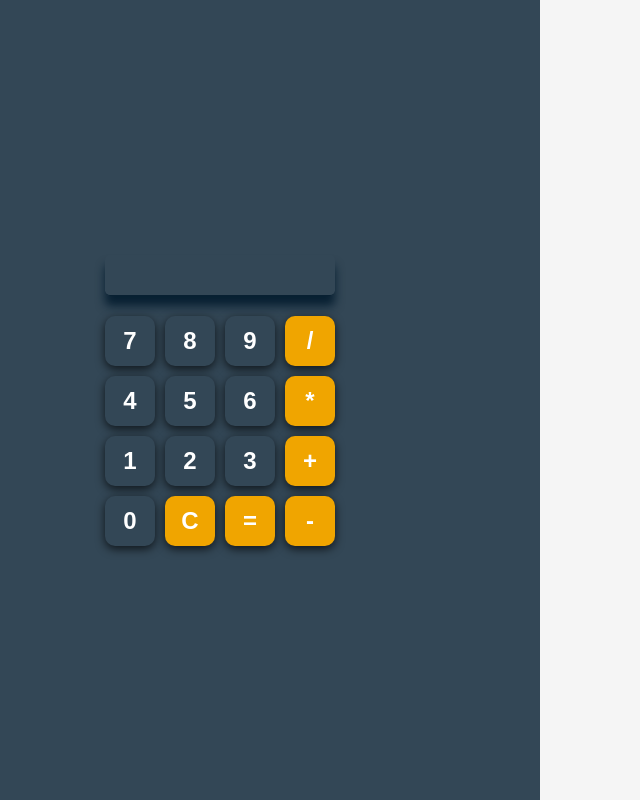
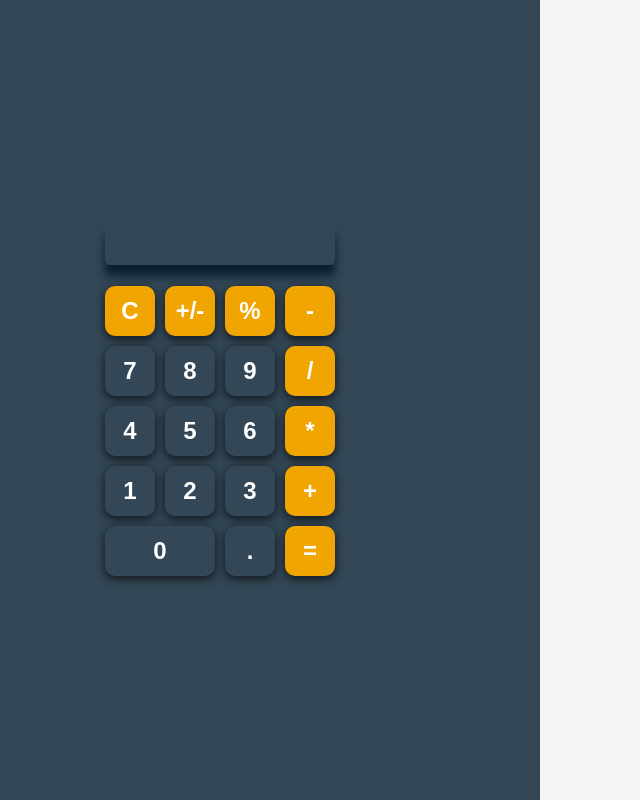
Before and after one commit to MatheoDev/calculate-js, a React (Create React App) app: page / in a window 1280 px wide. Shown: the whole page, without its empty margins (100-740 px from the left). Built offline with nearby package versions, Linux system fonts and the light colour scheme.

Commit message:
add: adding btn % . & +/- and gestion of size

```diff
--- a/src/Components/Button/Button.css
+++ b/src/Components/Button/Button.css
@@ -1,7 +1,6 @@
 input.btn {
   transition: 0.2s;
   border: none;
-  width: 50px;
   height: 50px;
   border-radius: 10px;
   cursor: pointer;
--- a/src/Components/Button/Button.js
+++ b/src/Components/Button/Button.js
@@ -8,9 +8,10 @@ import './Button.css'
  * @param {Function} click
  * @returns {JSX}
  */
-const Button = ({ text, type, click }) => {
+const Button = ({ text, type, size, click }) => {
   // style du bouton en fonction du type
   const styled = {
+    width: size === 'big' ? '110px' : '50px',
     backgroundColor: type === "primary" ? "#F0A500" : "#334756",
     color: type === "primary" ? "#fff" : "#fff",
   }
--- a/src/Components/Calculate/Calculate.js
+++ b/src/Components/Calculate/Calculate.js
@@ -14,7 +14,7 @@ const Calculate = ({result, handleClick}) => {
       <input type="text" className="calculate__display--input" value={result} readOnly/>
       <div className='calculate__display--container'>
         {json.calculate.map((char, index) => (
-          <Button key={index} text={char.value} type={char.type} click={handleClick} />
+          <Button key={index} text={char.value} type={char.type} click={handleClick} size={char.size} />
         ))}
       </div>
     </div>
--- a/src/Data/calculate.json
+++ b/src/Data/calculate.json
@@ -1,20 +1,23 @@
 {
   "calculate": [
-    { "value": "7", "type": "secondary" },
-    { "value": "8", "type": "secondary" },
-    { "value": "9", "type": "secondary" },
-    { "value": "/", "type": "primary" },
-    { "value": "4", "type": "secondary" },
-    { "value": "5", "type": "secondary" },
-    { "value": "6", "type": "secondary" },
-    { "value": "*", "type": "primary" },
-    { "value": "1", "type": "secondary" },
-    { "value": "2", "type": "secondary" },
-    { "value": "3", "type": "secondary" },
-    { "value": "+", "type": "primary" },
-    { "value": "0", "type": "secondary" },
-    { "value": "C", "type": "primary" },
-    { "value": "=", "type": "primary" },
-    { "value": "-", "type": "primary" }
+    { "value": "C", "type": "primary", "size": "small" },
+    { "value": "+/-", "type": "primary", "size": "small" },
+    { "value": "%", "type": "primary", "size": "small" },
+    { "value": "-", "type": "primary", "size": "small" },
+    { "value": "7", "type": "secondary", "size": "small" },
+    { "value": "8", "type": "secondary", "size": "small" },
+    { "value": "9", "type": "secondary", "size": "small" },
+    { "value": "/", "type": "primary", "size": "small" },
+    { "value": "4", "type": "secondary", "size": "small" },
+    { "value": "5", "type": "secondary", "size": "small" },
+    { "value": "6", "type": "secondary", "size": "small" },
+    { "value": "*", "type": "primary", "size": "small" },
+    { "value": "1", "type": "secondary", "size": "small" },
+    { "value": "2", "type": "secondary", "size": "small" },
+    { "value": "3", "type": "secondary", "size": "small" },
+    { "value": "+", "type": "primary", "size": "small" },
+    { "value": "0", "type": "secondary", "size": "big" },
+    { "value": ".", "type": "secondary", "size": "small" },
+    { "value": "=", "type": "primary", "size": "small" }
   ]
 }
--- a/src/Pages/Home/Home.js
+++ b/src/Pages/Home/Home.js
@@ -66,7 +66,7 @@ const Home = () => {
    * @param {*} event
    */
   const hanndleKeyPress = (event) => {
-    calculator(event.key)
+    calculator(event.key.toUpperCase())
   }
 
   /**
```
